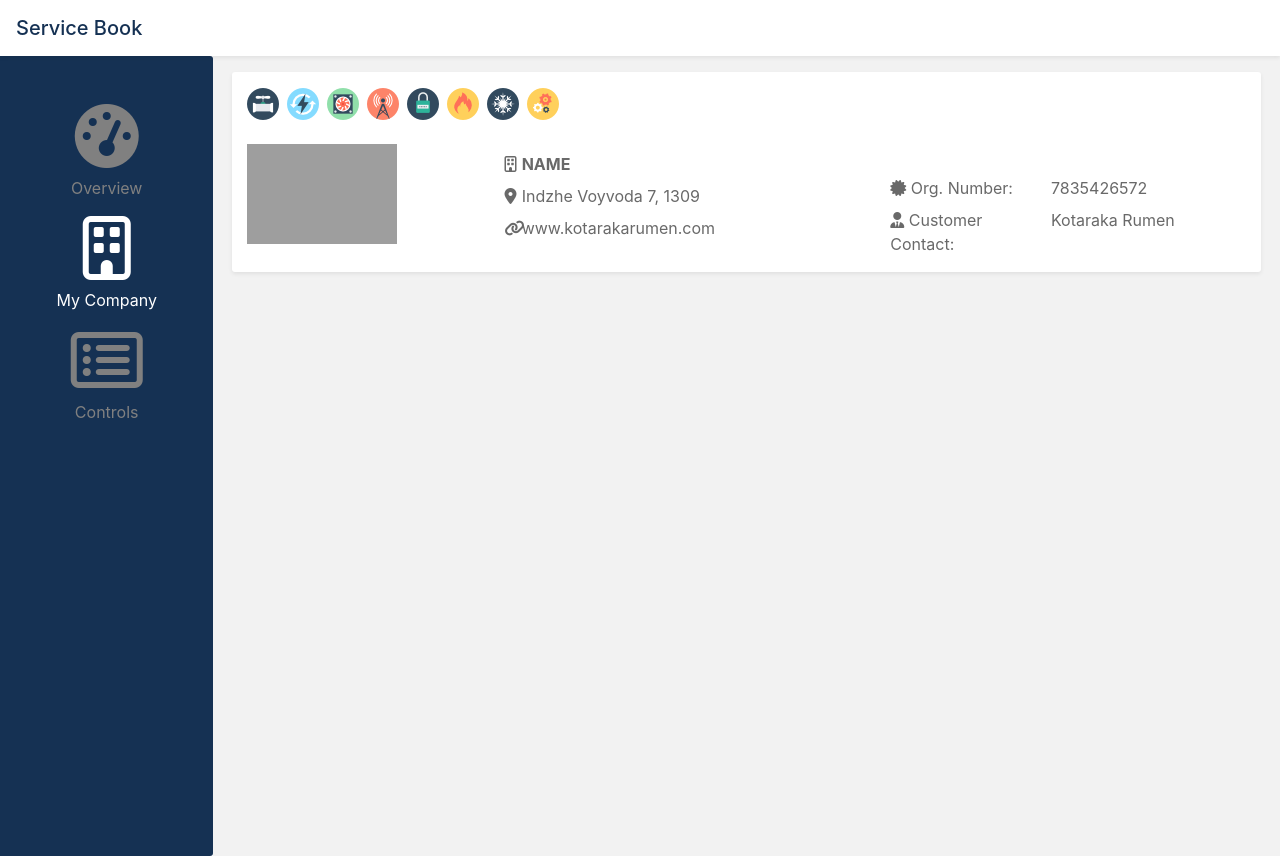
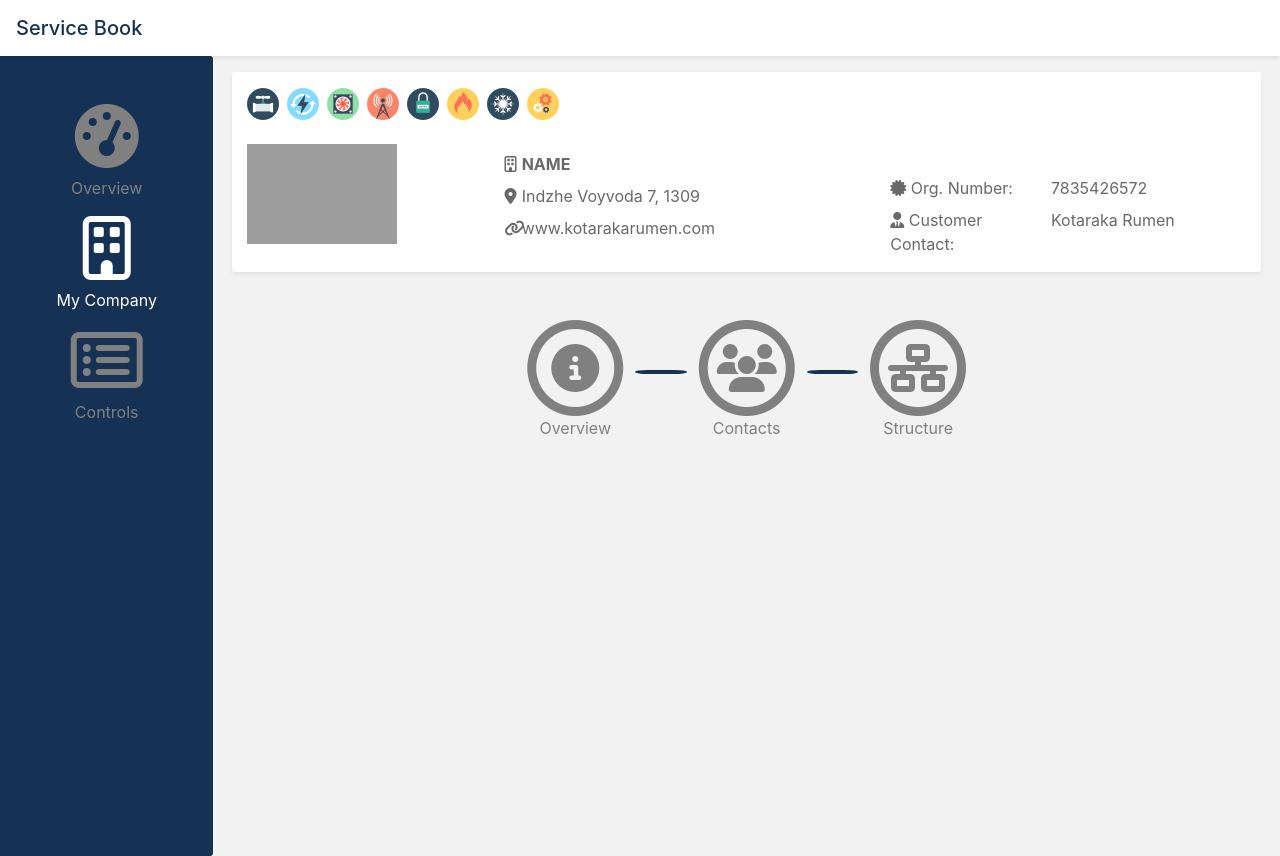
Before and after one commit to yolita15/ICB-intern-project-UI, an Angular app in the folder SBUI/: page / in a window 1280 px wide. Built offline with nearby package versions, Linux system fonts and the light colour scheme; grey boxes are pictures that could not be loaded.

Commit message:
Add central menu.

```diff
--- a/SBUI/src/app/app.component.html
+++ b/SBUI/src/app/app.component.html
@@ -16,6 +16,7 @@
     </div>
     <div class="col-md-10 main">
       <app-company></app-company>
+      <app-central-menu></app-central-menu>
     </div>
   </div>
 </div>
--- a/SBUI/src/app/app.module.ts
+++ b/SBUI/src/app/app.module.ts
@@ -4,11 +4,13 @@ import { NgModule } from '@angular/core';
 import { AppRoutingModule } from './app-routing.module';
 import { AppComponent } from './app.component';
 import { CompanyComponent } from './components/company/company.component';
+import { CentralMenuComponent } from './components/central-menu/central-menu.component';
 
 @NgModule({
   declarations: [
     AppComponent,
-    CompanyComponent
+    CompanyComponent,
+    CentralMenuComponent
   ],
   imports: [
     BrowserModule,
--- /dev/null
+++ b/SBUI/src/app/components/central-menu/central-menu.component.css
@@ -0,0 +1,24 @@
+.menu-item {
+    color: grey;
+}
+
+.menu-item:hover {
+    color:#153153;
+    transition: 0.6s;
+}
+
+hr {
+    height: 3%;
+    background-color: #153153;;
+    margin-top: 50px;
+}
+
+.hr-left-border {
+    border-top-left-radius: 50%;
+    border-bottom-left-radius: 50%;
+}
+
+.hr-right-border {
+    border-top-right-radius:  50%;
+    border-bottom-right-radius: 50%;
+}
--- /dev/null
+++ b/SBUI/src/app/components/central-menu/central-menu.component.html
@@ -0,0 +1,48 @@
+<div class="row mt-5 m-1">
+  <div class="col-md"></div>
+  <div class="col-md-6">
+    <div class="row text-center">
+      <div class="col-md menu-item">
+        <div class="row">
+          <div class="p-0 col-md"></div>
+          <div class="p-0 col-md">
+              <span class="fa-stack fa-3x" style="vertical-align: top;">
+                <i class="far fa-circle fa-stack-2x "></i>
+                <i class="fas fa-info-circle fa-stack-1x"></i>
+              </span>
+            </div>
+          <div class="p-0 col-md"><hr class="hr-left-border"></div>
+          </div>
+        Overview
+      </div>
+      <div class="col-md menu-item" >
+        <div class="row">
+            <div class="p-0 col-md"><hr class="hr-right-border"></div>
+            <div class="p-0 col-md">
+                <span class="fa-stack fa-3x" style="vertical-align: top;">
+                  <i class="far fa-circle fa-stack-2x "></i>
+                  <i class="fas fa-users fa-stack-1x"></i>
+                </span>
+            </div>
+            <div class="p-0 col-md"><hr class="hr-left-border"></div>
+        </div>
+
+        Contacts
+      </div>
+      <div class="col-md menu-item">
+        <div class="row">
+            <div class="p-0 col-md"><hr class="hr-right-border"></div>
+            <div class="p-0 col-md">
+                <span class="fa-stack fa-3x" style="vertical-align: top;" >
+                  <i class="far fa-circle fa-stack-2x" ></i>
+                  <i class="fas fa-network-wired fa-stack-1x" ></i>
+                </span>
+            </div>
+            <div class="p-0 col-md"></div>
+        </div>
+        Structure
+      </div>
+    </div>
+  </div>
+  <div class="col-md"></div>
+</div>
--- /dev/null
+++ b/SBUI/src/app/components/central-menu/central-menu.component.ts
@@ -0,0 +1,15 @@
+import { Component, OnInit } from '@angular/core';
+
+@Component({
+  selector: 'app-central-menu',
+  templateUrl: './central-menu.component.html',
+  styleUrls: ['./central-menu.component.css']
+})
+export class CentralMenuComponent implements OnInit {
+
+  constructor() { }
+
+  ngOnInit() {
+  }
+
+}
```
Also changed, not shown: 1 other file (tests, documents, lock files or other folders).
